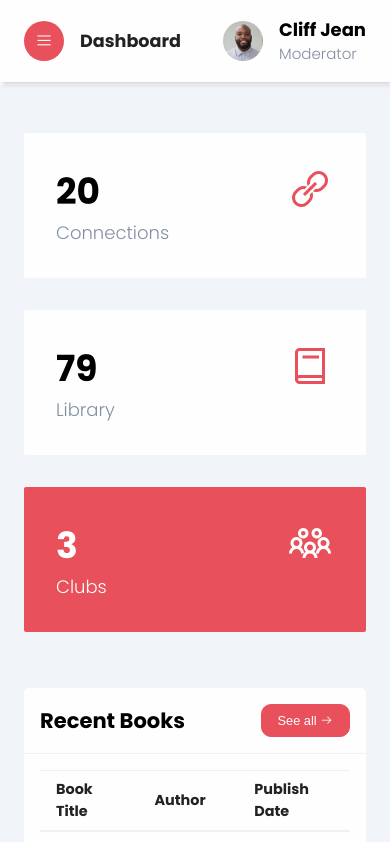
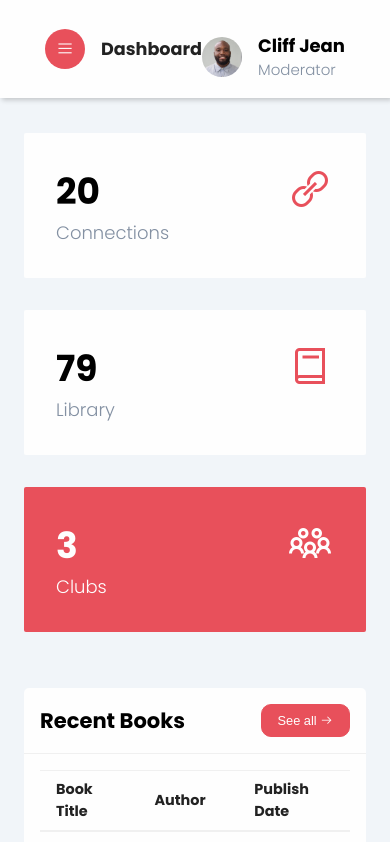
Before and after one commit to cliff-lilly-jean/Readit, a Vue app: page /dashboard in a window 390 px wide. Shown: the top 842 px of the page. Built offline with nearby package versions, Linux system fonts and the light colour scheme.

Commit message:
Finished with the dashboard page. Next steps are to create the Library, Connections, Clubs and Profile pages

```diff
--- a/src/components/Dashboard.vue
+++ b/src/components/Dashboard.vue
@@ -337,6 +337,23 @@ export default {
   font-size: 1.1rem;
 }
 
+.sidebar-menu a:hover {
+  padding-left: 1rem;
+  display: block;
+  color: #010101;
+  font-size: 1.1rem;
+  background: #fefefe;
+  border-radius: 30px 0px 0px 30px;
+}
+
+.sidebar-menu a span {
+  padding: 1rem 0;
+}
+
+.sidebar-menu a.active span {
+  padding: 0;
+}
+
 .sidebar-menu a.active {
   background: #fefefe;
   padding-top: 1rem;
@@ -396,7 +413,7 @@ header {
   width: calc(100% - 345px);
   top: 0;
   z-index: 100;
-  transition: left 300ms;
+  /* transition: left 300ms; */
 }
 
 #nav-toggle {
@@ -735,11 +752,6 @@ button:hover {
     width: 345px;
   }
 
-  /* #nav-toggle:checked + .sidebar:hover {
-    width: 345px;
-    z-index: 200;
-  } */
-
   #nav-toggle:checked + .sidebar .sidebar-brand,
   #nav-toggle:checked + .sidebar li {
     padding-left: 2rem;
@@ -765,4 +777,19 @@ button:hover {
     grid-template-columns: 100%;
   }
 }
+
+@media only screen and (max-width: 400px) {
+  header {
+    flex-wrap: wrap;
+    justify-content: center;
+  }
+
+  .user-wrapper {
+    margin-top: 1rem;
+  }
+
+  .sidebar-menu {
+    margin-top: 5rem;
+  }
+}
 </style>
```
